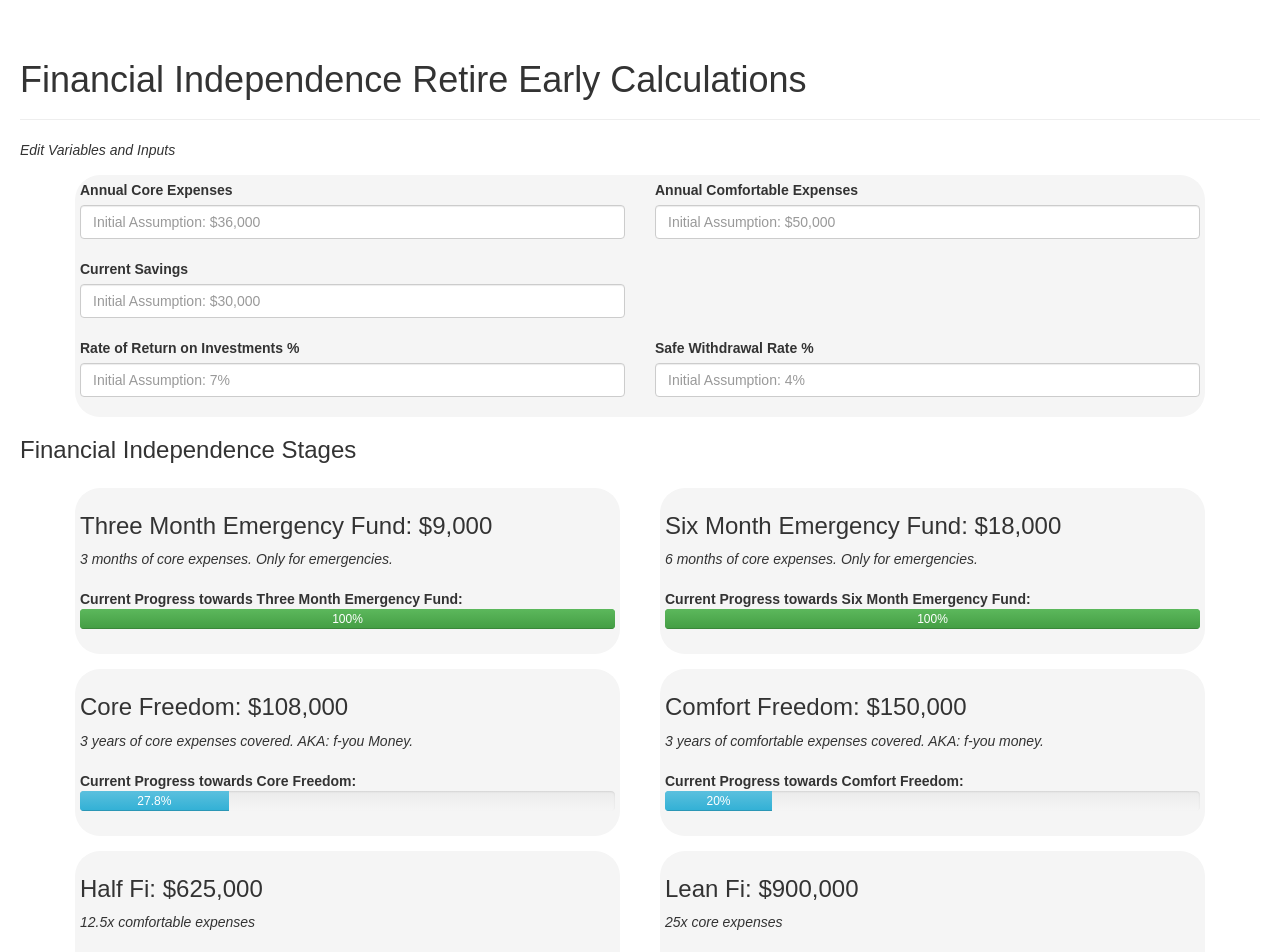
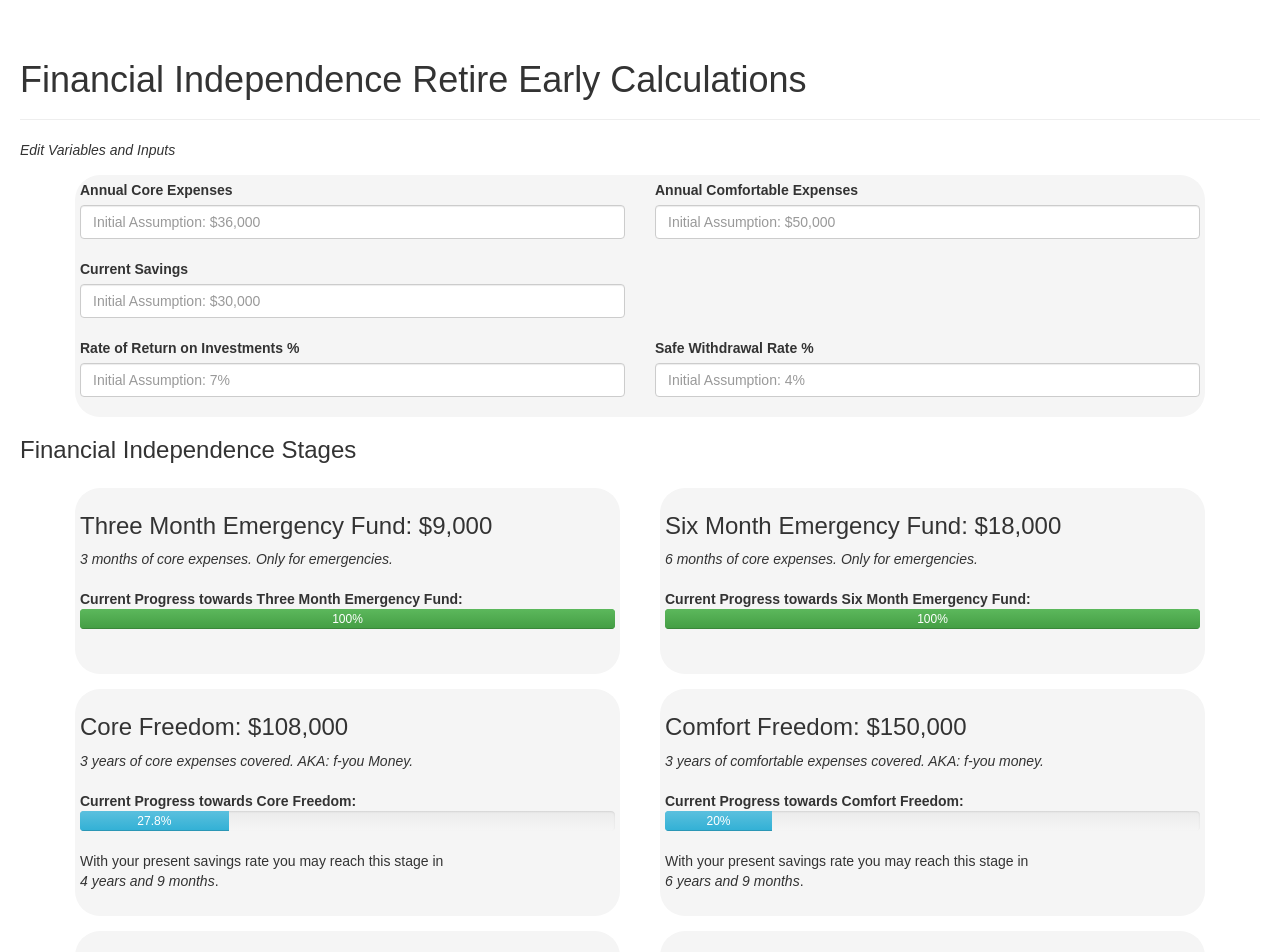
Before and after one commit to meagerfindings/early_retirement_calculators, a React (Create React App) app: page / in a window 1280 px wide. Shown: the top 952 px of the page. Built offline with nearby package versions, Linux system fonts and the light colour scheme.

Commit message:
ETA calculations

```diff
--- a/src/App.css
+++ b/src/App.css
@@ -26,6 +26,11 @@
     box-shadow: cadetblue;
     border-radius: 25px;
 }
+
+.fi-stage-eta-false {
+    display: none;
+}
+
 .fi-Stages-Container {
     /*alignment: center;*/
 }
--- a/src/components/AppContainer.js
+++ b/src/components/AppContainer.js
@@ -12,7 +12,8 @@ class AppContainer extends Component {
             current_savings: 30000,
             roi: .07,
             swr: .04,
-            open: true
+            open: true,
+            monthly_savings: 1000
             }
         }
 
@@ -27,6 +28,7 @@ class AppContainer extends Component {
     static monthsAndYears(months) {
         let year_string = '';
         let month_string = '';
+        let and = '';
 
         let years = (months - (months % 12)) / 12;
         months = months % 12;
@@ -43,8 +45,12 @@ class AppContainer extends Component {
             month_string = months + " months"
         }
 
+        if (years > 0 && months > 0){
+            and = ' and ';
+        }
+
         return <i>
-            {year_string + " " + month_string}
+            {year_string + and + month_string}
         </i>
     }
 
@@ -68,6 +74,7 @@ class AppContainer extends Component {
             <FiStagesContainer current={this.state.current_savings}
                                core={this.state.core_expenses}
                                comfort={this.state.comfortable_expenses}
+                               monthly_savings={this.state.monthly_savings}
                                roi={this.state.roi}
                                swr={this.state.swr} />
             <i>*Calculated with {AppContainer.roundPercent(this.state.roi)}% ROI
--- a/src/components/FiStage.js
+++ b/src/components/FiStage.js
@@ -3,6 +3,7 @@ import FiProgressBar from "./FiProgressBar";
 import Col from "react-bootstrap/es/Col";
 import SafeWithdrawalRate from "./SafeWithdrawalRate";
 import AppContainer from "./AppContainer";
+import FiStageEta from "./FiStageEta";
 
 class FiStage extends Component {
 
@@ -70,7 +71,12 @@ class FiStage extends Component {
                     <b>Current Progress towards {this.props.name}:</b>
                     <FiProgressBar current={this.props.current}
                                    goal={stage_amount} />
+                    <FiStageEta current={this.props.current}
+                                goal={stage_amount}
+                                monthly_savings={this.props.monthly_savings}
+                                roi={this.props.roi} />
                 </div>
+                <br/>
                 <div className={"fi-stage-growth-to-next-" + this.props.growth_to_next_display}>
                     <b>Reaching the next stage:</b>
                     <p>Once at {this.props.name}, your investments would carry you to {this.props.next_stage.name} in {AppContainer.monthsAndYears(stage_interest.months)} with
--- /dev/null
+++ b/src/components/FiStageEta.js
@@ -0,0 +1,43 @@
+import React, {Component} from 'react'
+import AppContainer from "./AppContainer";
+
+class FiStageEta extends Component {
+
+    checkIfRelevant() {
+        if (this.props.current >= this.props.goal) {
+            return "fi-stage-eta-false"
+        } else {
+            return "fi-stage-eta-true"
+        }
+    }
+
+    estimateTimeRemaining(current, goal, deposit){
+        if (this.checkIfRelevant() === "fi-stage-eta-false") {
+            return null
+        }
+
+        let months = 0;
+        let temp = current;
+
+        if (temp < goal) {
+            for (months; temp < goal; months++) {
+                temp = temp + deposit;
+
+                temp = temp + (temp * (this.props.roi/12));
+            }
+
+            return <div>
+                {AppContainer.monthsAndYears(months)}.
+            </div>
+        }
+    }
+
+
+    render(){
+        return <div className={this.checkIfRelevant()}>
+            With your present savings rate you may reach this stage in {this.estimateTimeRemaining(this.props.current, this.props.goal, this.props.monthly_savings)}
+        </div>
+    }
+}
+
+export default FiStageEta
--- a/src/components/FiStagesContainer.js
+++ b/src/components/FiStagesContainer.js
@@ -132,6 +132,7 @@ class FiStagesContainer extends Component {
                                       swr_display={stage.display_swr}
                                       progress_display={stage.display_goal_progress}
                                       growth_to_next_display={stage.display_goal_interest}
+                                      monthly_savings={this.props.monthly_savings}
                                       roi={this.props.roi || undefined}
                                       swr={this.props.swr || undefined} />);
             index ++
--- a/src/components/InputForm.js
+++ b/src/components/InputForm.js
@@ -12,7 +12,8 @@ import Alert from "react-bootstrap/es/Alert";
 class InputForm extends Component {
 
     handleInput = (e) => {
-        this.props.onExpenseInput({[e.target.name]: e.target.value})
+        let value = e.target.value * 100 / 100;
+        this.props.onExpenseInput({[e.target.name]: value})
     };
 
     handlePercentageInput = (e) => {
@@ -36,7 +37,8 @@ class InputForm extends Component {
                 <Alert bsStyle="danger" key={"swr_warning"}>
                     <strong>Potentially Unsafe Withdrawal Rate!</strong>
                     <br/>
-                    Withdrawal Rates above 4% have the potential to deplete your portfolio at an increased rate. More information <a href="https://www.madfientist.com/safe-withdrawal-rate/" target="blank">here</a>.
+                    Withdrawal Rates above 4% have the potential to deplete your portfolio at an increased rate. More information <a href="https://www.madfientist.com/safe-withdrawal-rate/"
+                                                                                                                                     target="blank">here</a>.
                 </Alert>
             )
         }
```
Also changed, not shown: 1 other file (tests, documents, lock files or other folders).
